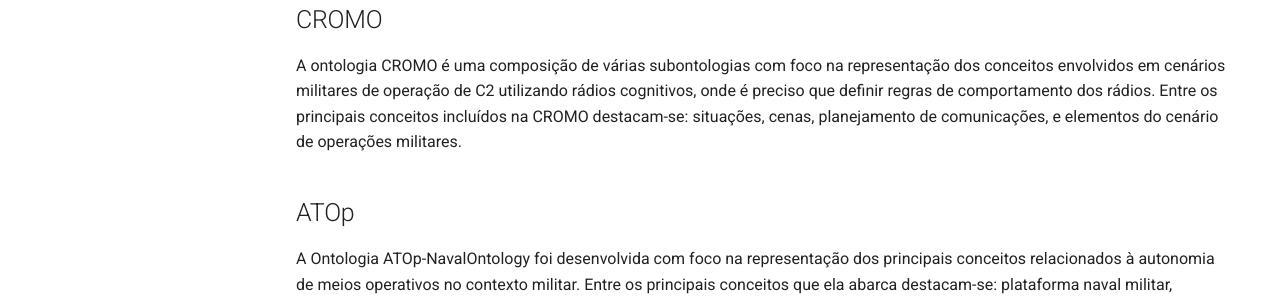
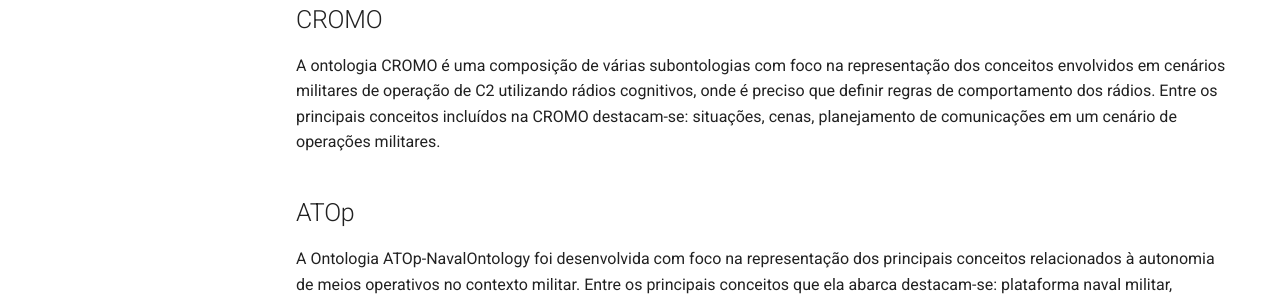
Before and after one commit to comp-ime-eb-br/S2C2-IME, an MkDocs documentation site: the page built from docs/ontodesc/index.md, in a window 1280 px wide and 1391 px high. Shown: the part 974-1274 px from the top of the window. Built offline with MkDocs 1.6.1 and Material for MkDocs 9.7.7, drawn with Linux system fonts in a browser that asks for light colours; comment, search, counter and statistics services are not loaded.

Commit message:
Update index.md - inserindo uma breve descricao da CROMO

```diff
--- a/docs/ontodesc/index.md
+++ b/docs/ontodesc/index.md
@@ -21,7 +21,7 @@ A ontologia MiScOn apresenta modelagem que conecta o ambiente militar com o ambi
 
 ## CROMO
 
-A ontologia CROMO é uma composição de várias subontologias com foco na representação dos conceitos envolvidos em cenários militares de operação de C2 utilizando rádios cognitivos, onde é preciso que definir regras de comportamento dos rádios. Entre os principais conceitos incluídos na CROMO destacam-se: situações, cenas, planejamento de comunicações, e elementos do cenário de operações militares.
+A ontologia CROMO é uma composição de várias subontologias com foco na representação dos conceitos envolvidos em cenários militares de operação de C2 utilizando rádios cognitivos, onde é preciso que definir regras de comportamento dos rádios. Entre os principais conceitos incluídos na CROMO destacam-se: situações, cenas, planejamento de comunicações em um cenário de operações militares.
 
 ## ATOp
 
```
